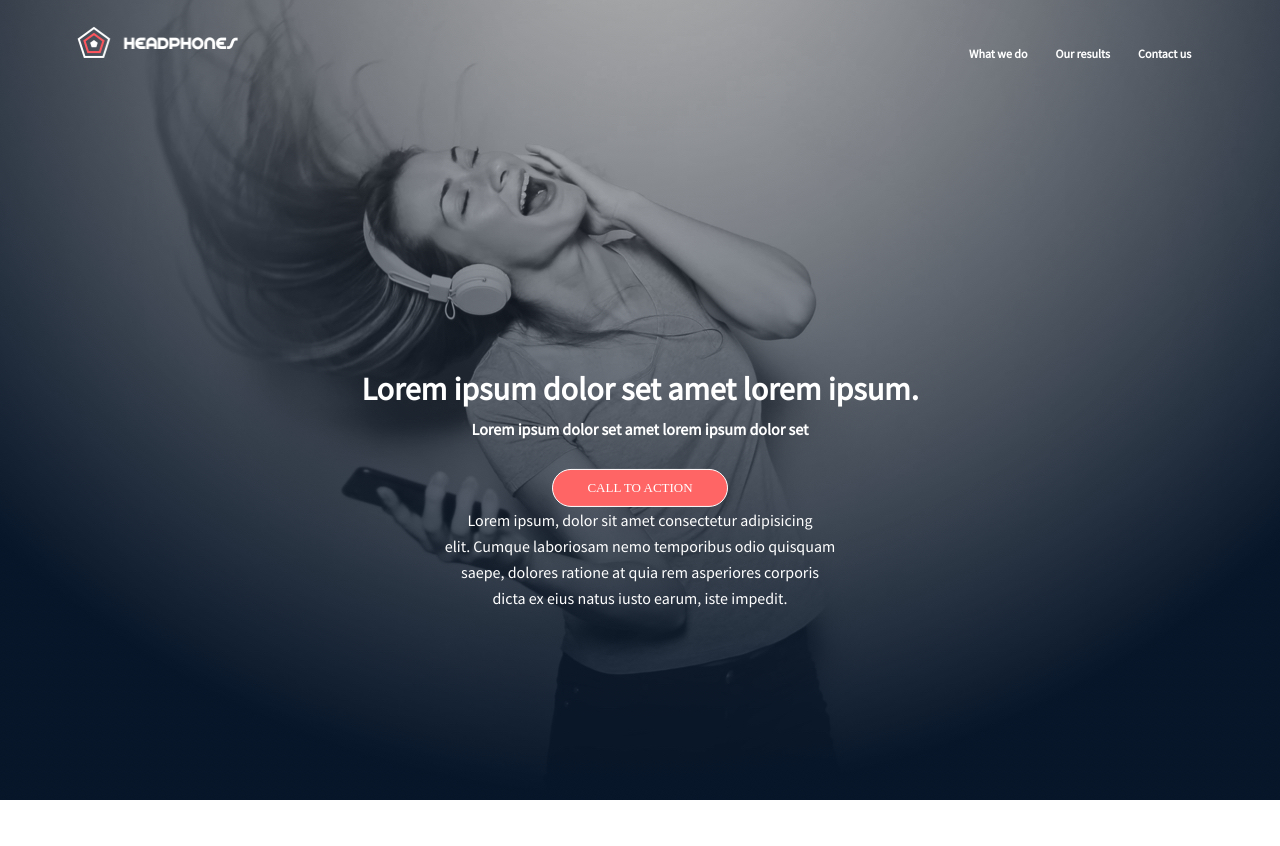
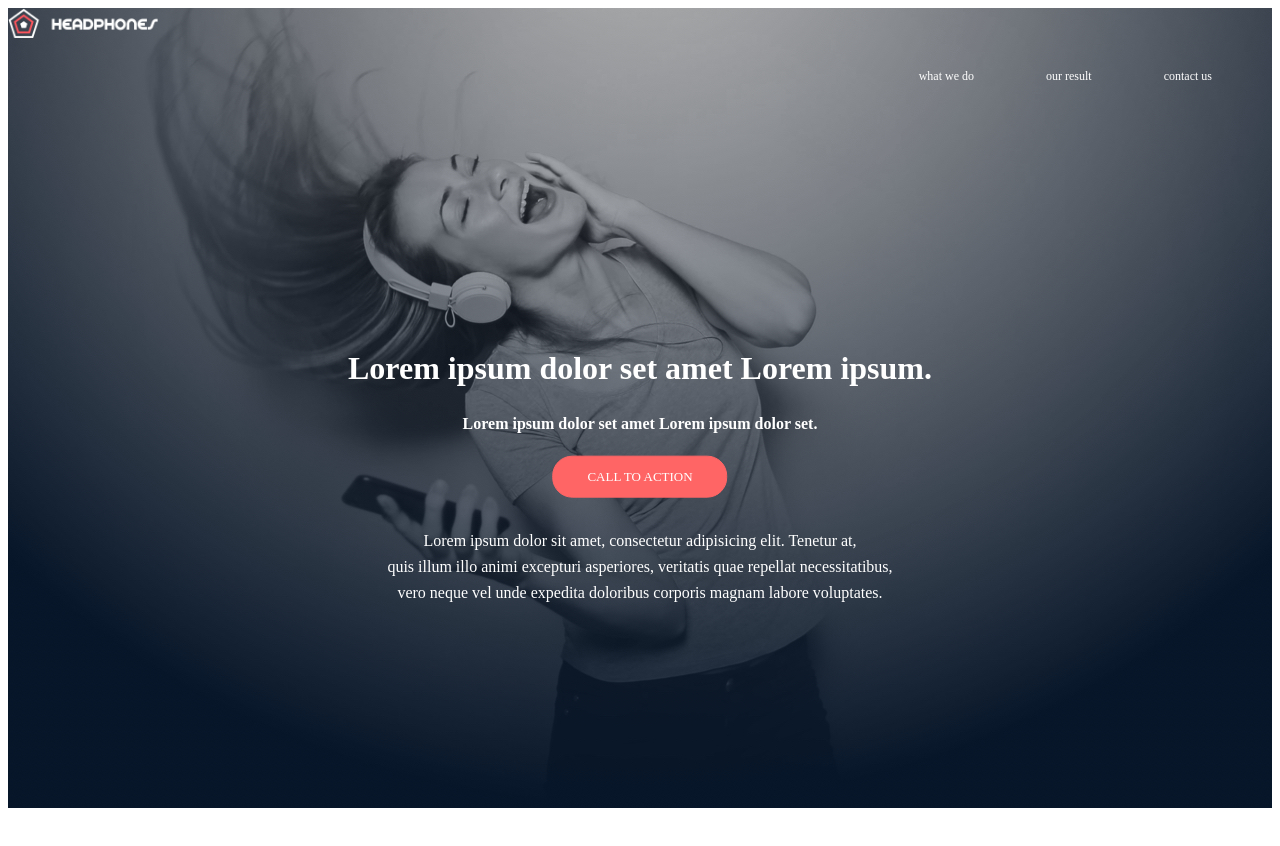
Before and after one commit to Abiy2912/alx_html_css, a plain HTML site: page headphones/0-index.html in a window 1280 px wide. Before the commit the page ends 800 px from the top, so only its background shows below. Drawn offline with Linux system fonts and the light colour scheme; a web font is replaced by a local one.

Commit message:
0-index commit

```diff
--- a/headphones/0-index.html
+++ b/headphones/0-index.html
@@ -3,55 +3,47 @@
 <head>
   <meta charset="UTF-8">
   <meta name="viewport" content="width=device-width, initial-scale=1.0">
-  <title>Responsive design</title>
+  <title>practice</title>
   <link rel="stylesheet" href="0-styles.css">
-  <script src="https://kit.fontawesome.com/b37a5a872d.js" crossorigin="anonymous"></script>
-</head>
 <body>
   <section class="header">
     <nav>
-      <a href="0-index.html"><img src="images/logo_headphones.png"></a>
-        <div class="nav_links">
-          <ul id="sidemenu">
-             <li><a href="#">What we do</a></li>
-             <li><a href="#">Our results</a></li>
-             <li><a href="#">Contact us</a></li>
-             <i class="fa-solid fa-square-xmark" onclick="closemenu()"></i>
+      <a href="index.html"><img src="images/logo_headphones.png"></a>
+      <div class="nav-links" id="navLinks">
+        <span class="holberton_school-icon-close" onclick="hideMenu()"></span>
+        <ul>
+          <li><a href="">what we do</a></li>
+          <li><a href="">our result</a></li>
+          <li><a href="">contact us</a></li>
+        </ul>
 
-          </ul>
-          <i class="fa-solid fa-bars" onclick="openmenu()"></i>
-        </div>
+      </div>
+      <span class="holberton_school-icon-menu" onclick="showMenu()"></span>
     </nav>
-    <div class="loren-text">
-      <h1>Lorem ipsum dolor set amet lorem ipsum.</h1>
-      <h3>Lorem ipsum dolor set amet lorem ipsum dolor set </h3>
-      <a href="" class="call-button">CALL TO ACTION</a>
-      <p>Lorem ipsum, dolor sit amet consectetur adipisicing<br>
-         elit. Cumque laboriosam nemo temporibus odio quisquam <br>
-         saepe, dolores ratione at quia rem asperiores corporis <br>
-        dicta ex eius natus iusto earum, iste impedit.</p>
+
+    <div class="pargraph-button">
+      <h1>Lorem ipsum dolor set amet Lorem ipsum.</h1>
+      <h4>Lorem ipsum dolor set amet Lorem ipsum dolor set.</h4>
+      <a href="#" class="hero-button"> CALL TO ACTION</a>
+      <p>Lorem ipsum dolor sit amet, consectetur adipisicing elit. Tenetur at, <br> quis illum illo animi excepturi asperiores, veritatis quae repellat necessitatibus,<br> vero neque vel unde expedita doloribus corporis magnam labore voluptates.</p>
     </div>
-  </section>
 
 
-
-    <main></main>
-
-  </div>
+  <!--------------------------------------------section two--------------------------->
 
 
-  <footer></footer>
-
   <script>
-    var sidemenu = document.getElementById("sidemenu");
-    function openmenu(){
-      sidemenu.style.left = "0";
+    var navLinks = document.getElementById("navLinks");
+    function showMenu(){
+      navLinks.style.left = "0";
 
     }
-    function closemenu(){
-      sidemenu.style.left = "-500px";
+    function hideMenu(){
+      navLinks.style.left = "-200px";
+
 
     }
+
   </script>
 
 
--- a/headphones/0-styles.css
+++ b/headphones/0-styles.css
@@ -1,201 +1,130 @@
-@import url('https://fonts.googleapis.com/css?family=Source+Sans+Pro&display=swap');
-*{
-  margin: 0;
+
+body{
+  padding-bottom: 100px;
+  font-family: Source Sans Pro;
+
 }
+
+@font-face {
+  font-family: 'Source sans Pro';
+  src: url('holberton_school-icon\fonts') format('truetype');
+
+}
+/*----------------------------------------------section 1------------------------------------------------------*/
 .header{
-  min-height: 100vh;
   width: 100%;
-  background-image: url('images/headphones_hero_1.jpg');
+  min-height:100vh;
+  background-image: url("images/headphones_hero_1.jpg");
   background-position: center;
   background-size: cover;
   position: relative;
+
+
 }
-nav{
+.nav{
   display: flex;
   padding: 2% 6%;
   justify-content: space-between;
   align-items: center;
+}
+nav img{
+  width: 150px;
+  height: 30px;
 
 }
-nav img{
-  width: 161px;
-  height: 32px;
-  top: 27.76px;
-  left: 200.61px;
-  gap: 0px;
-  opacity: 0px;
+.nav-links{
+  flex: 1;
+  text-align: right;
+
+}
+.nav-links ul li{
+  list-style: none;
+  display: inline-block;
+  padding: 8px;
+  padding-right: 60px;
+  position: relative;
 
 
 }
-.nav_links{
-  flex: 1;
-  text-align: right;
-  width: 255px;
-  height: 15px;
-  top: 37px;
-  left: 946px;
-  gap: 0px;
-  opacity: 0px;
 
-}
-.nav_links ul li{
-  list-style: none;
-  display: inline-block;
-  padding: 8px 12px;
-  position: relative;
-
-}
-.nav_links ul li a{
+.nav-links ul li a{
+  color: #FFFFFF;
   text-decoration: none;
-  color: #FFFFFF;
+  font-size: 12px;
   font-family: Source Sans Pro;
-  font-size: 12px;
-  font-weight: 700;
-  line-height: 15.08px;
-  text-align: left;}
-
-.nav_links ul li a:hover{
-  color: #FF6565;
-  transition: 1s;
 
 }
 
-.loren-text{
+.nav-links ul li a:hover{
+  color: #FF6565;
+  transition: 0.4s;
+
+  }
+
+.pargraph-button{
   width: 90%;
   color: #FFFFFF;
   position: absolute;
-  top:50%;
-  left:50%;
-  transform: translate(-50%,-50%);
+  top: 50%;
+  left: 50%;
+  transform: translate(-50%, -50%);
   text-align: center;
+
 }
-.loren-text h1{
+.pargraph-button h1{
+  padding-top: 150px;
   font-family: Source Sans Pro;
   font-size: 32px;
   font-weight: 700;
   line-height: 40.22px;
-  text-align: center;
-  padding-top: 180px;
-  padding-bottom: 40px;
-  height: 10px;
 
 }
-.loren-text h3{
+.pargraph-button h4{
   font-family: Source Sans Pro;
   font-size: 16px;
   font-weight: 700;
   line-height: 20.11px;
-  text-align: center;
-  padding-top: 0;
-
 
 
 
 }
-.loren-text p{
+.pargraph-button p{
+  margin: 10px 0 40px;
   font-family: Source Sans Pro;
   font-size: 16px;
   font-weight: 400;
   line-height: 26px;
-  text-align: center;
+  padding-top: 20px;
+
 
 }
-.call-button{
+.hero-button{
   display: inline-block;
   text-decoration: none;
   background: #FF6565;
   color: #FFFFFF;
-  border: 1px solid #FFFFFF;
-  padding: 10px 34px;
+  border: 1px solid #FF6565;
+  padding: 12px 34px;
   font-size: 13px;
   position: relative;
   cursor: pointer;
-  border-radius: 30px;
-  margin-top: 30px;
-
+  border-radius: 20px;
 
 
 }
-.call-button:hover{
-  border: 1px solid #FFFFFF;
-  background: #FFFFFF;
-  transition: 0.5s;
+.hero-button:hover{
+  border: 1px solid #c2bcbc;
+  background:#a39393;
+  transition: 1s;
 }
-nav .fa-solid{
+nav .holberton_school-icon-close{
   display: none;
-  color: #FFFFFF;
+
 }
-@media only screen and (max-width:600px){
-  .header{
-    min-height: 960px;
-    width: 360px;
-    background-image: url('images/headphones_hero_1.jpg');
-    background-position: center;
-    background-size: cover;
-    position: relative;
-  }
+nav .holberton_school-icon-menu{
+  display: none;
+
+}
 
 
-  .loren-text h1{
-    font-size: 22px;
-    position: absolute;
-    top: 500px;
-  }
-  .loren-text h3{
-    font-family: Source Sans Pro;
-    font-size: 16px;
-    font-weight: 700;
-    line-height: 20.11px;
-    text-align: center;
-    padding-top: 0;
-
-
-  }
-  nav .fa-square-xmark{
-    display: block;
-    font-size: 25px;
-
-
-  }
-  nav .fa-bars{
-    display: block;
-    font-size: 24px;
-    position: absolute;
-    top: 50px;
-    left: 20px;
-    cursor: pointer;
-
-  }
-  nav ul .fa-square-xmark{
-    position: absolute;
-    top: 50px;
-    left: 20px;
-    cursor: pointer;
-    z-index: 2;
-
-  }
-
-  nav ul {
-    background-color: rgba(36, 71, 117, 0);
-    position: fixed;
-    top:0;
-    right: -250px;
-    width: 200px;
-    height: 100vh;
-    padding-top: 60px;
-    padding-left: 60px;
-    z-index: 2;
-  }
-  nav ul li{
-    display: block;
-    margin: 25px;
-  }
-
-  nav img{
-    width: 180px;
-    height: 32px;
-    margin-left: 60px;
-
-  }
-
-  }
+/*----------------------------------------section 2------------------------------------------*/
--- a/headphones/1-styles.css
+++ /dev/null
@@ -1,152 +0,0 @@
-@import url('https://fonts.googleapis.com/css?family=Source+Sans+Pro&display=swap');
-*{
-  margin: 0;
-}
-.header{
-  min-height: 100vh;
-  width: 100%;
-  background-image: url('images/headphones_hero_1.jpg');
-  background-position: center;
-  background-size: cover;
-  position: relative;
-}
-nav{
-  display: flex;
-  padding: 2% 6%;
-  justify-content: space-between;
-  align-items: center;
-
-}
-nav img{
-  width: 161px;
-  height: 32px;
-  top: 27.76px;
-  left: 200.61px;
-  gap: 0px;
-  opacity: 0px;
-
-
-}
-.nav_links{
-  flex: 1;
-  text-align: right;
-  width: 255px;
-  height: 15px;
-  top: 37px;
-  left: 946px;
-  gap: 0px;
-  opacity: 0px;
-
-}
-.nav_links ul li{
-  list-style: none;
-  display: inline-block;
-  padding: 8px 12px;
-  position: relative;
-
-}
-.nav_links ul li a{
-  text-decoration: none;
-  color: #FFFFFF;
-  font-family: Source Sans Pro;
-  font-size: 12px;
-  font-weight: 700;
-  line-height: 15.08px;
-  text-align: left;}
-
-.nav_links ul li a:hover{
-  color: #FF6565;
-  transition: 1s;
-
-}
-
-.loren-text{
-  width: 90%;
-  color: #FFFFFF;
-  position: absolute;
-  top:50%;
-  left:50%;
-  transform: translate(-50%,-50%);
-  text-align: center;
-}
-.loren-text h1{
-  font-family: Source Sans Pro;
-  font-size: 32px;
-  font-weight: 700;
-  line-height: 40.22px;
-  text-align: center;
-  padding-top: 180px;
-  padding-bottom: 40px;
-  height: 10px;
-
-}
-.loren-text h3{
-  font-family: Source Sans Pro;
-  font-size: 16px;
-  font-weight: 700;
-  line-height: 20.11px;
-  text-align: center;
-  padding-top: 0;
-
-
-
-
-}
-.loren-text p{
-  font-family: Source Sans Pro;
-  font-size: 16px;
-  font-weight: 400;
-  line-height: 26px;
-  text-align: center;
-  width: 100px;
-
-}
-.call-button{
-  display: inline-block;
-  text-decoration: none;
-  background: #FF6565;
-  color: #FFFFFF;
-  border: 1px solid #FFFFFF;
-  padding: 10px 34px;
-  font-size: 13px;
-  position: relative;
-  cursor: pointer;
-  border-radius: 30px;
-  margin-top: 30px;
-}
-.call-button:hover{
-  border: 1px solid #FFFFFF;
-  background: #FFFFFF;
-  transition: 0.5s;
-}
-nav .fa-solid{
-  display: none;
-  color: #FFFFFF;
-}
-.what_we_do_section{
-  background: #FF6565;
-}
-
-
-@media only screen and (max-width:700px){
-
-
-  }
-  nav ul .fa-bars{
-    display: block;
-    font-size: 24px;
-    position: absolute;
-    top: 50px;
-    left: 20px;
-    cursor: pointer;
-
-  }
-  nav ul .fa-square-xmark{
-    position: absolute;
-    top: 50px;
-    left: 20px;
-    cursor: pointer;
-    z-index: 2;
-
-  }
-}
```
Also changed, not shown: headphones/1-index.html (deleted, +0 -62 lines).
